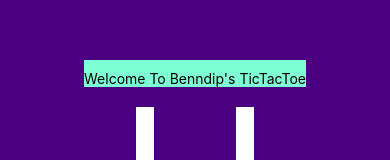
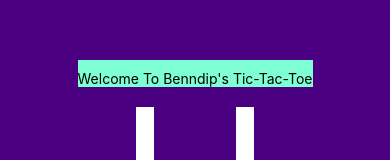
Before and after one commit to benndip/ReactApp, a React Native app: screen / in a window 390 px wide. Shown: the part 199-359 px from the top of the page. Built offline with nearby package versions, Linux system fonts and the light colour scheme.

Commit message:
Edited App.js

```diff
--- a/App.js
+++ b/App.js
@@ -12,7 +12,7 @@ export default class App extends React.Component{
     return(
       <View style={styles.container}>
         <View style={styles.text}>
-        <Text styles={{color:'white'}}>Welcome To Benndip's TicTacToe</Text>
+        <Text>Welcome To Benndip's Tic-Tac-Toe</Text>
         </View>
 
         <View style={{flexDirection:'row'}}>
@@ -51,7 +51,7 @@ const styles=StyleSheet.create({
     borderColor:'white'
   },
   text:{
-    backgroundColor:'aquamarine',
+  backgroundColor:'aquamarine',
  marginVertical:20,
  paddingTop:10
   }
```
